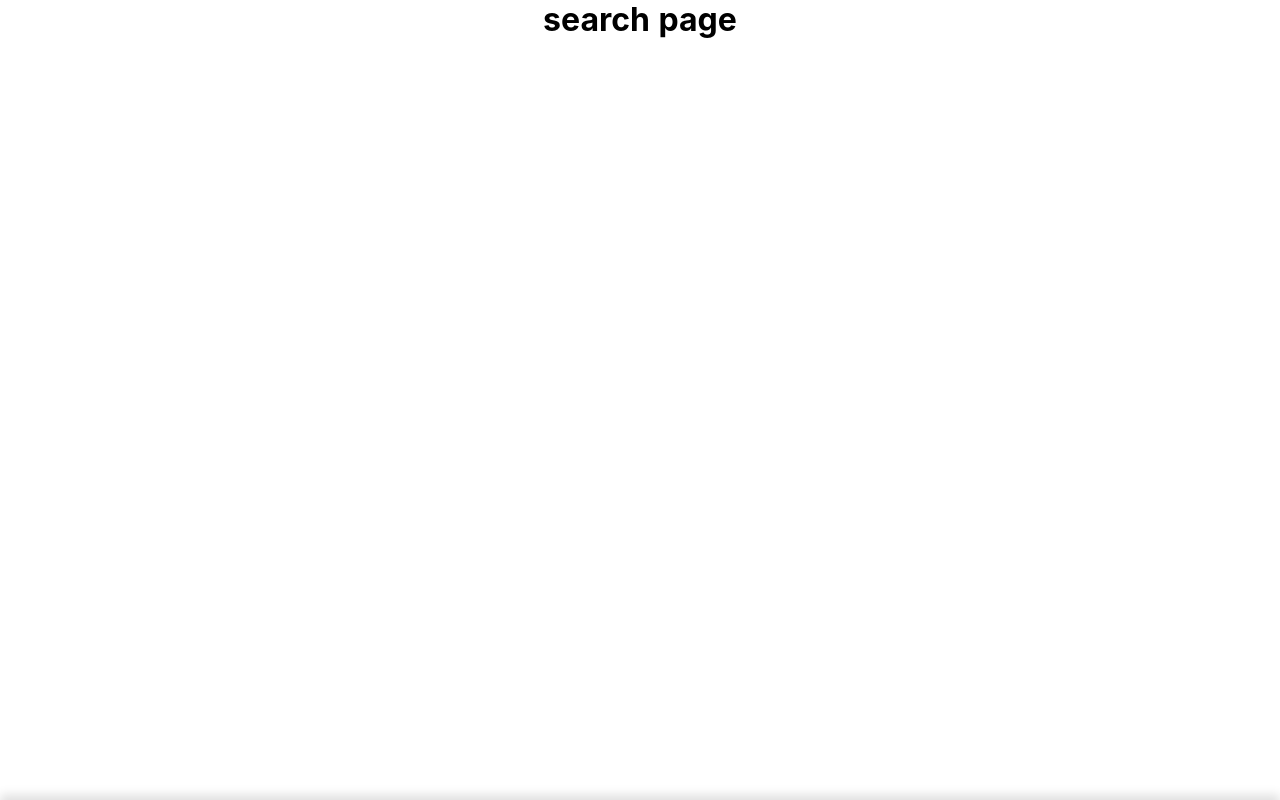
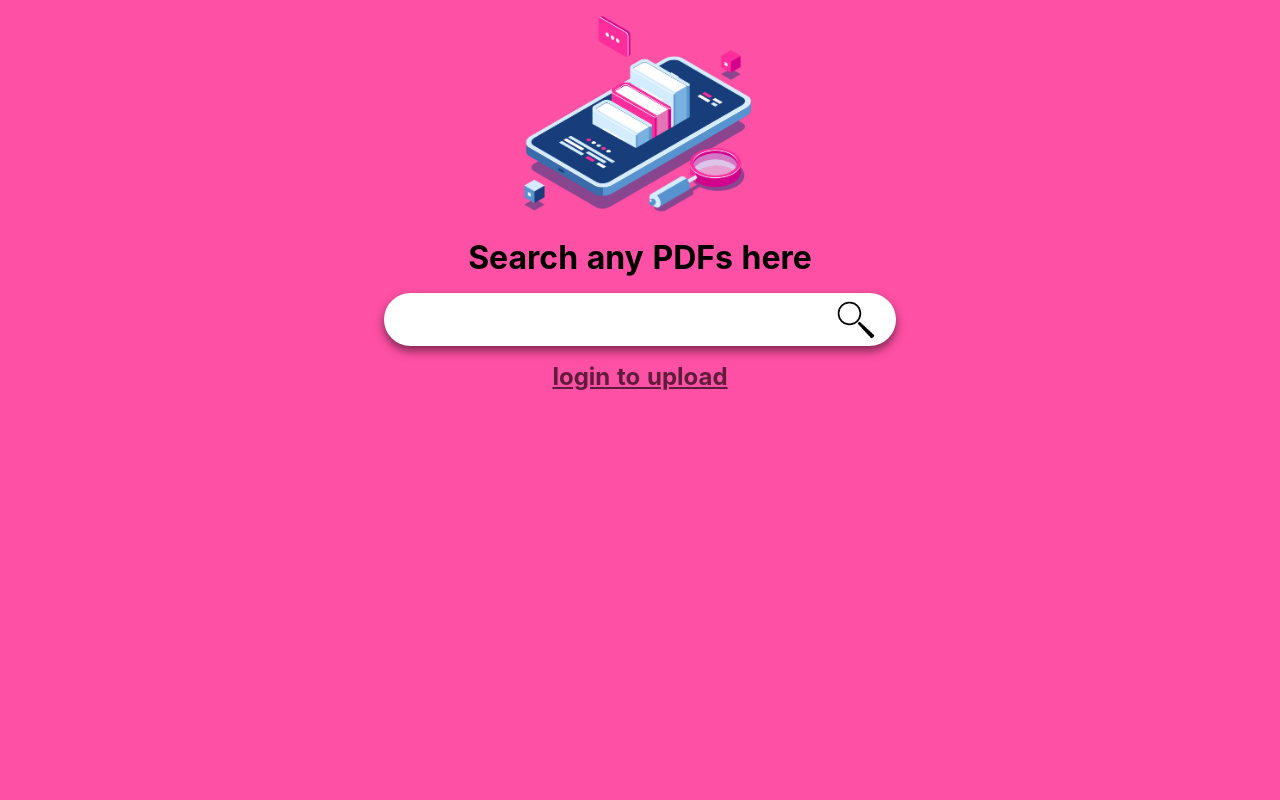
Before and after one commit to surajbeston/sablekh, a Nuxt app in the folder sablekh_front/: page / in a window 1280 px wide. Shown: the top 800 px of the page. Built offline with nearby package versions, Linux system fonts and the light colour scheme.

Commit message:
search-added

```diff
--- a/sablekh_front/components/Footer.vue
+++ b/sablekh_front/components/Footer.vue
@@ -23,7 +23,7 @@
         color:rgb(0, 0, 0)
     }
     .footer {
-        box-shadow: 0 -5px 10px rgb(223, 223, 223);
+        /* box-shadow: 0 -5px 10px rgb(223, 223, 223); */
         height: 200px;
         max-width:100vw;
         background-color: white;
--- a/sablekh_front/components/Register.vue
+++ b/sablekh_front/components/Register.vue
@@ -13,8 +13,8 @@
                     <input type="password" v-model="password1" id="password1">
                     <label for="confirm password">Confirm Password</label>
                     <input @keyup.enter="create_button" type="password" v-model="password2" id="password2">
-                    <span class="error-message" id="different-password" style="color:red;">Passwords aren't same</span>
-                    <span class="error-message" id="length-error" style="color:red;">Password should be at least 4 character long</span>
+                    <span class="none" id="different-password" style="color:red;">Passwords aren't same</span>
+                    <span class="none" id="length-error" style="color:red;">Password should be at least 4 character long</span>
                 </div>
                 <button @click="create_button" class="btn create-button">Create</button>
                 <div class="already-have-account">
@@ -42,8 +42,8 @@ export default {
 
   methods: {
       create_button() {
-          document.getElementById("different-password").setAttribute("class", "error-message")
-          document.getElementById("length-error").setAttribute("class", "error-message")
+          document.getElementById("different-password").setAttribute("class", "none")
+          document.getElementById("length-error").setAttribute("class", "none")
 
           if (!this.similarity_check) {
               document.getElementById("different-password").setAttribute("class", "")
@@ -61,7 +61,10 @@ export default {
                   console.log(res)
                   window.location.replace("/login")
               })
-              .catch(err => console.log(err))
+              .catch(err => {
+                  console.log(err)
+                  alert("some error please try again later!")
+              })
           }
       },
 
@@ -75,6 +78,11 @@ export default {
           return this.password1.length > 4 ? true : false ;
       }
   },
+
+  mounted() {
+
+  },
+
 
 
 }
@@ -122,9 +130,6 @@ export default {
         outline: none;
         background: none;
     }
-    .error-message {
-        display: none;
-    }
     .create-button {
         font-size: 18px;
         letter-spacing: .8px;
--- a/sablekh_front/components/Search.vue
+++ b/sablekh_front/components/Search.vue
@@ -1,11 +1,95 @@
 <template>
     <div class="search-component mxw-100-mnh-100">
-        <h1>search page</h1>
+        <div class="search-wrapper1">
+            <div class="search11">
+                <img src="@/assets/search/top.png" alt="loading image">
+            </div>
+            <div class="search12">
+                <h1>Search any PDFs here</h1>
+            </div>
+            <div class="search13">
+                <input @keyup.enter="search_button" type="text" v-model="search" id="search">
+                <img @click="search_button" src="@/assets/search/search.png" alt="loading image">
+            </div>
+            <div class="search14">
+                <h2 class="none" id="to-login"><NuxtLink to="/login">login to upload</NuxtLink></h2>
+                <h2 class="none" id="to-upload"><NuxtLink to="">upload</NuxtLink></h2>
+            </div>
+        </div>
     </div>
 </template>
 
+<script>
+
+export default {
+
+    data() {
+        return {
+            search: "",
+        }
+    },
+
+    methods: {
+        search_button() {
+            console.log("some")
+        }
+    },
+
+    mounted() {
+        // document.getElementById("to-login").setAttribute("class", "none")
+        // document.getElementById("to-login").setAttribute("class", "none")
+
+        if (window.localStorage.getItem("token")) {
+          document.getElementById("to-upload").setAttribute("class", "")
+        }
+        else {
+            document.getElementById("to-login").setAttribute("class", "")
+        }
+    }
+
+}
+
+</script>
+
 <style scoped>
     .search-component {
-        text-align: center;
+        background-color: rgb(254, 80, 164);
+    }
+    .search-wrapper1 {
+        width: 100%;
+        display: flex;
+        flex-direction: column;
+        align-items: center;
+    }
+    .search11 > img {
+        width: 25vw;
+    }
+    .search12 > h1 {
+        font-size: 2.5vw;
+    }
+    .search13 {
+        position: relative;
+        margin: 2vh 0;
+    }
+    .search13 > input {
+        width: 40vw;
+        font-size: 20px;
+        padding: 15px 20px;
+        padding-right: 70px;
+        border-radius: 50px;
+        box-shadow: 0 5px 10px rgb(128, 40, 82);
+        letter-spacing: 1px;
+        outline: none;
+        border: none;
+    }
+    .search13 > img {
+        cursor: pointer;
+        position: absolute;
+        top: 7px;
+        right: 20px;
+        width: 40px;
+    }
+    .search14 > h2 > a {
+        color: rgb(94, 29, 59)
     }
 </style>
--- a/sablekh_front/layouts/default.vue
+++ b/sablekh_front/layouts/default.vue
@@ -32,6 +32,10 @@ html {
 }
 
 /* used in components  */
+
+.none {
+  display: none;
+}
 
 .mxw-100-mnh-100 {
   max-width: 100vw;
```
Also changed, not shown: sablekh_front/assets/search/search.png (added), sablekh_front/assets/search/top.png (added), sablekh_front/backups/search.vue (renamed from sablekh_front/pages/search.vue).
